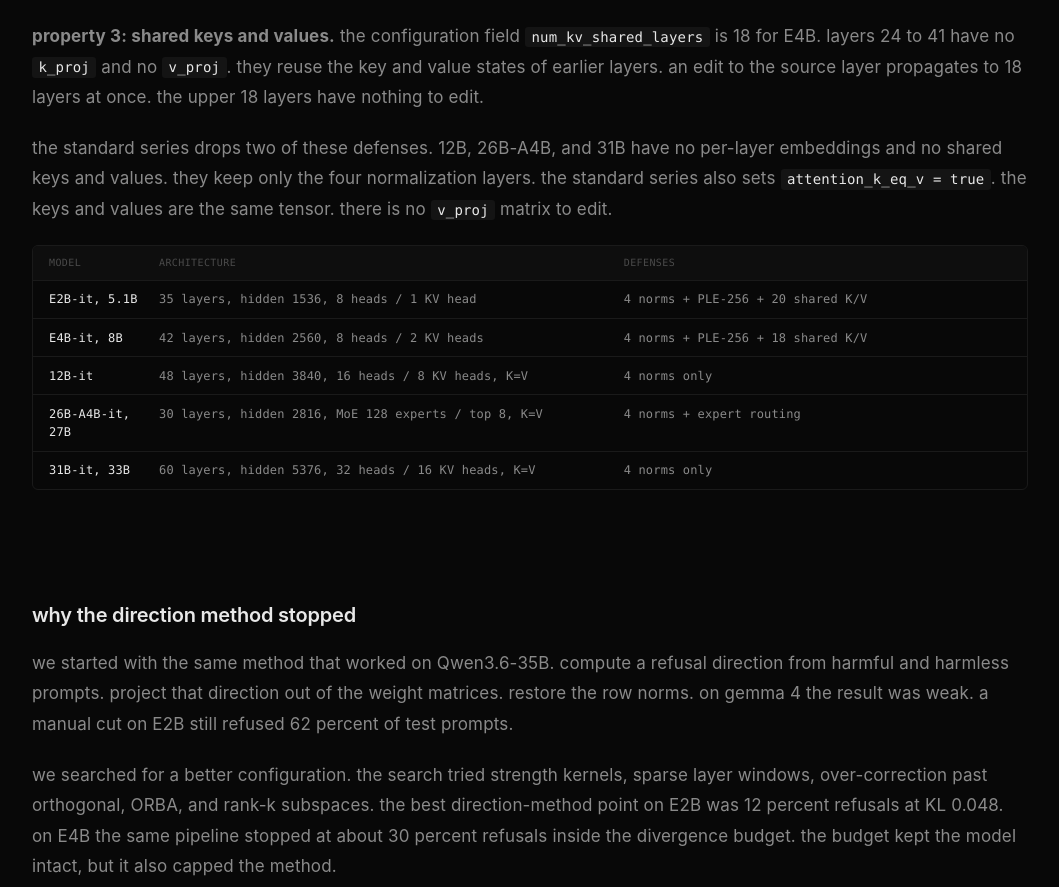
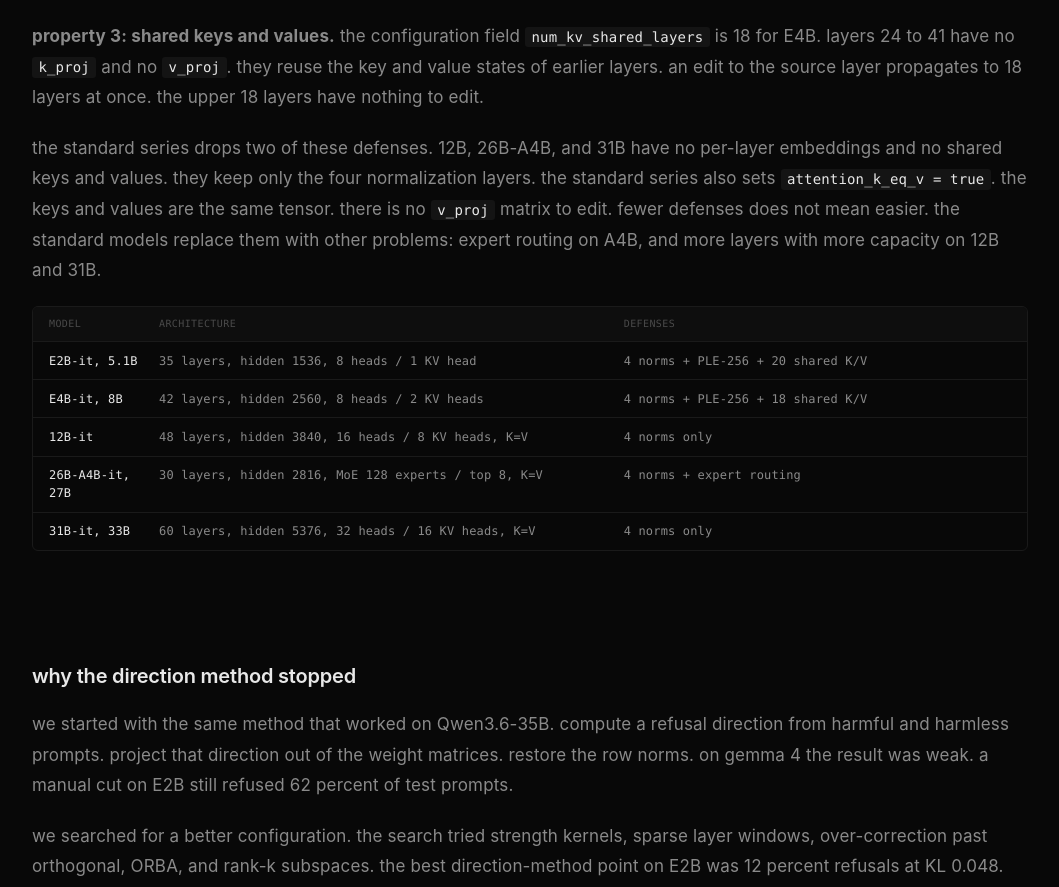
Before and after one commit to PotatoSpudowski/PotatoSpudowski.github.io, a React (Vite) app: page /articles/abliteration-2 in a window 1280 px wide. Shown: the part 2240-3127 px from the top of the page, without its empty margins (110-1169 px from the left). Built offline with nearby package versions, Linux system fonts and the light colour scheme.

Commit message:
abliteration part 2: clarify that fewer defenses does not mean easier for standard models

```diff
--- a/src/pages/Abliteration2Blog.jsx
+++ b/src/pages/Abliteration2Blog.jsx
@@ -273,7 +273,7 @@
 
           <p className="blog-p"><strong>property 3: shared keys and values.</strong> the configuration field <code>num_kv_shared_layers</code> is 18 for E4B. layers 24 to 41 have no <code>k_proj</code> and no <code>v_proj</code>. they reuse the key and value states of earlier layers. an edit to the source layer propagates to 18 layers at once. the upper 18 layers have nothing to edit.</p>
 
-          <p className="blog-p">the standard series drops two of these defenses. 12B, 26B-A4B, and 31B have no per-layer embeddings and no shared keys and values. they keep only the four normalization layers. the standard series also sets <code>attention_k_eq_v = true</code>. the keys and values are the same tensor. there is no <code>v_proj</code> matrix to edit.</p>
+          <p className="blog-p">the standard series drops two of these defenses. 12B, 26B-A4B, and 31B have no per-layer embeddings and no shared keys and values. they keep only the four normalization layers. the standard series also sets <code>attention_k_eq_v = true</code>. the keys and values are the same tensor. there is no <code>v_proj</code> matrix to edit. fewer defenses does not mean easier. the standard models replace them with other problems: expert routing on A4B, and more layers with more capacity on 12B and 31B.</p>
 
           <div className="abl-quant-table abl-model-table">
             <div className="abl-quant-row abl-quant-header">
```
